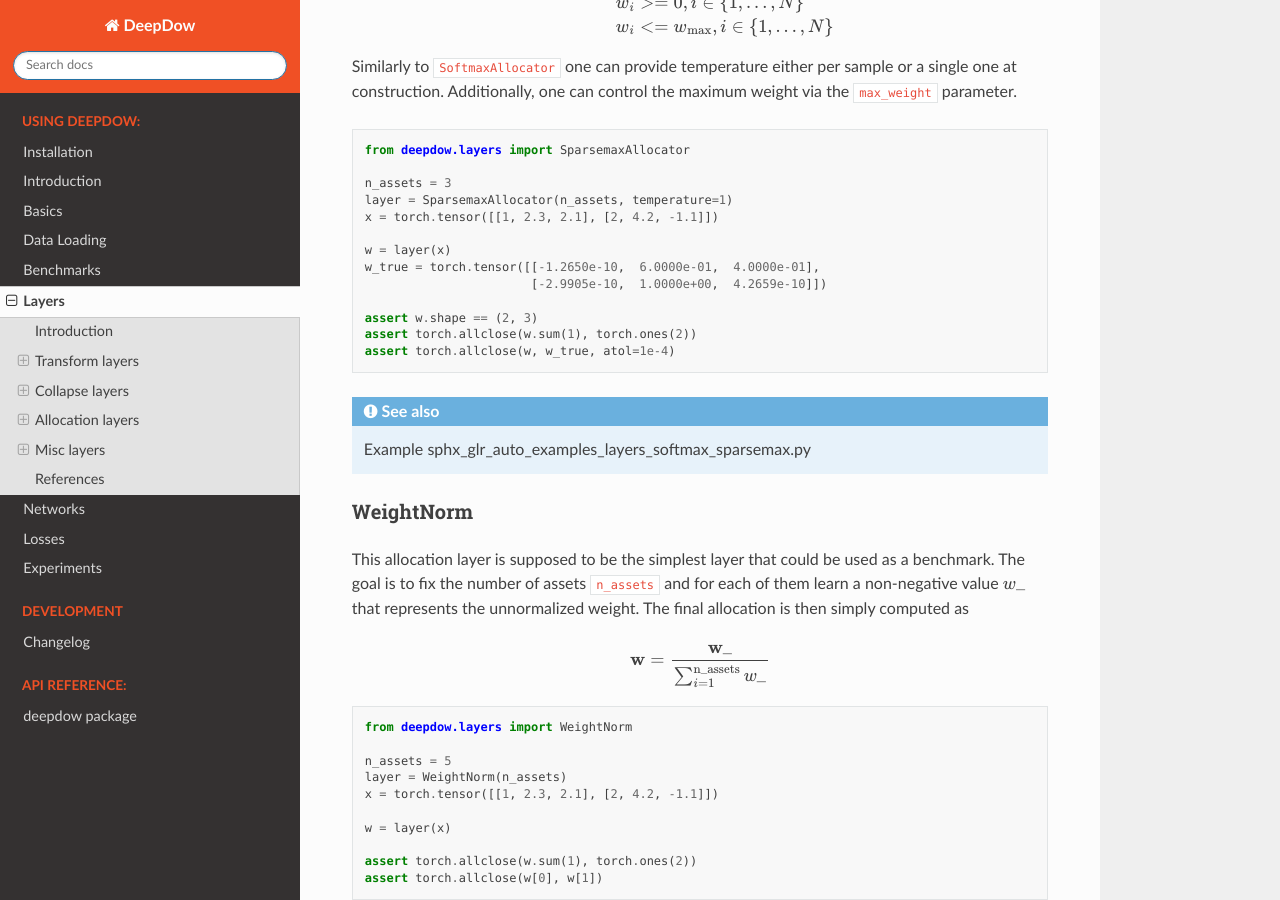
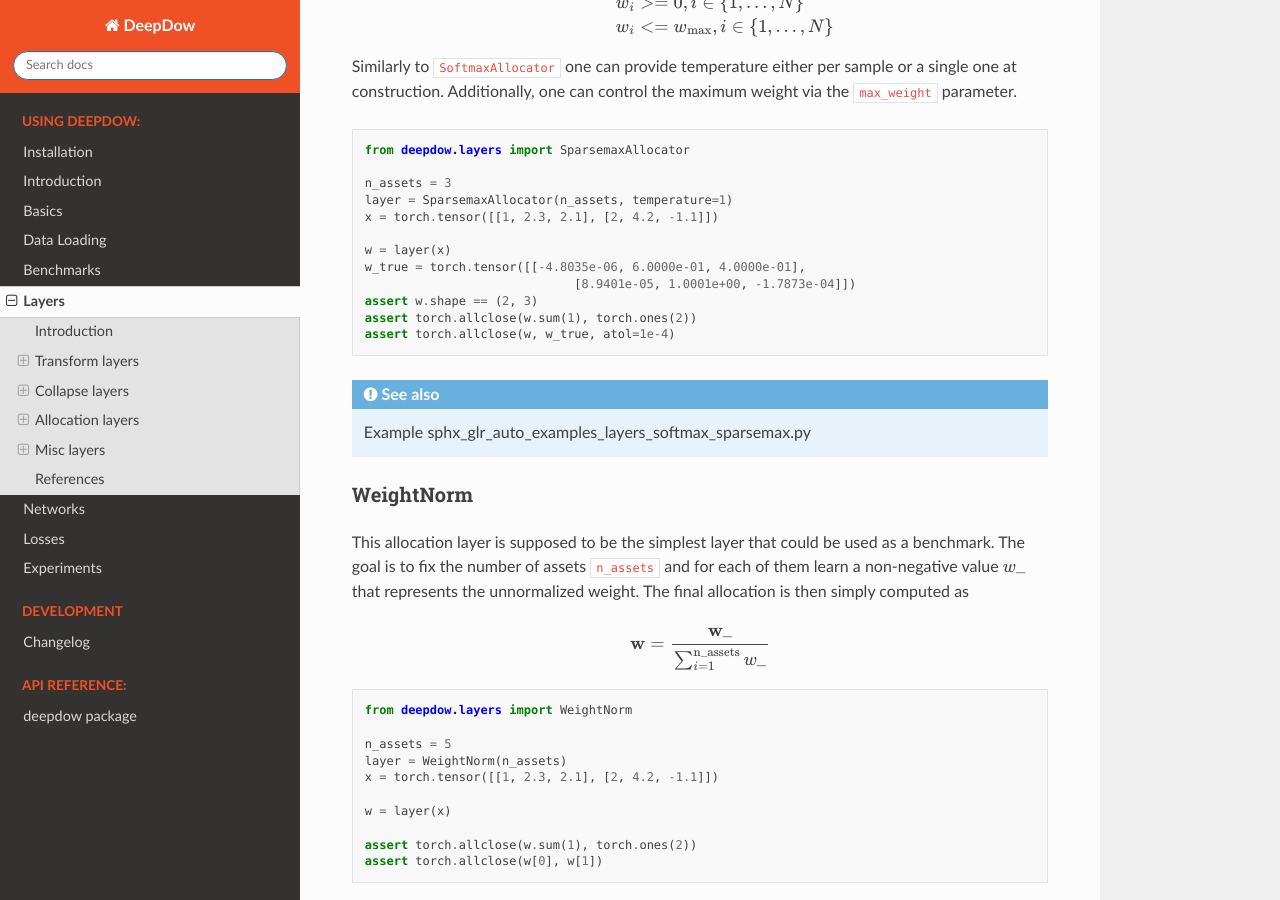
Before and after one commit to jankrepl/deepdow, a Sphinx documentation site: the page built from docs/source/layers.rst, in a window 1280 px wide and 900 px high, scrolled down 7906 px. Built offline with Sphinx 7.4.7 and the Read the Docs theme 2.0.0, drawn with Linux system fonts in a browser that asks for light colours; pages that are not in the unit, such as notebooks, are missing from menus.

Commit message:
Adjust doctest

```diff
--- a/docs/source/layers.rst
+++ b/docs/source/layers.rst
@@ -387,9 +387,8 @@ parameter.
    x = torch.tensor([[1, 2.3, 2.1], [2, 4.2, -1.1]])
 
    w = layer(x)
-   w_true = torch.tensor([[-1.2650e-10,  6.0000e-01,  4.0000e-01],
-                          [-2.9905e-10,  1.0000e+00,  4.2659e-10]])
-
+   w_true = torch.tensor([[-4.8035e-06, 6.0000e-01, 4.0000e-01],
+        			[8.9401e-05, 1.0001e+00, -1.7873e-04]])
    assert w.shape == (2, 3)
    assert torch.allclose(w.sum(1), torch.ones(2))
    assert torch.allclose(w, w_true, atol=1e-4)
```
